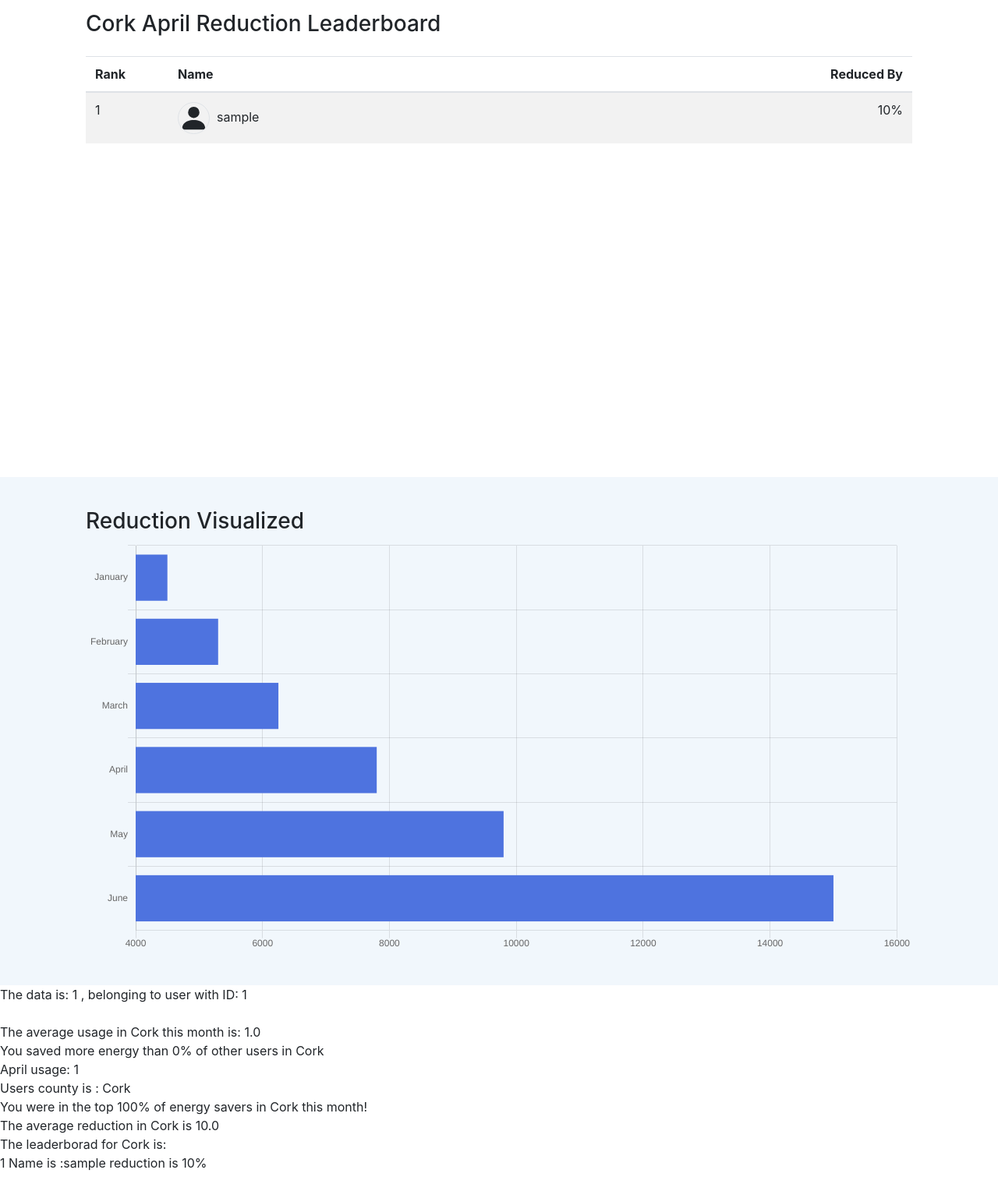
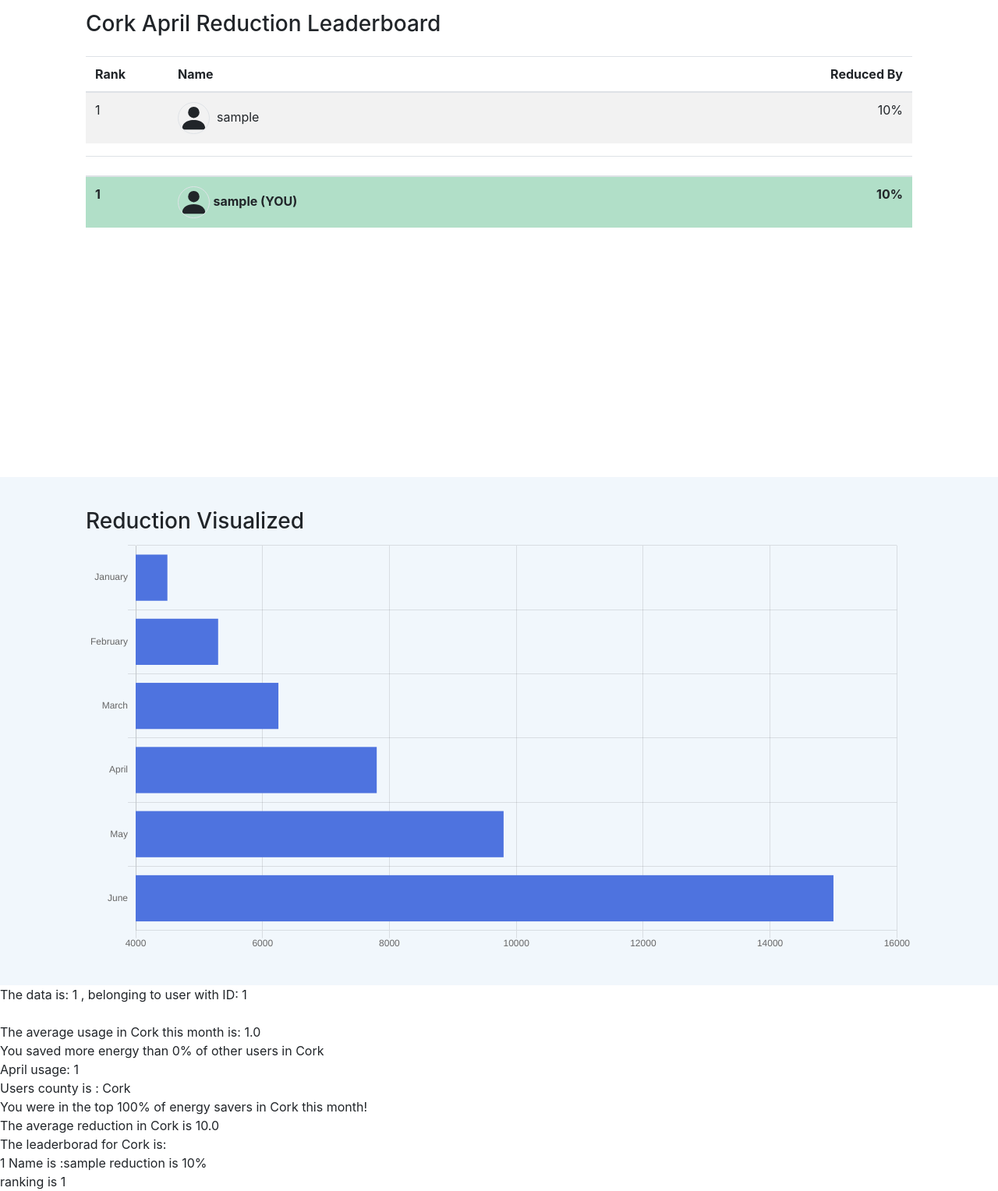
Before and after one commit to CONORWEAVER/Conserveire, a Django app: page /webapp/comparative_feedback/ in a window 1280 px wide. Shown: the part 565-2093 px from the top of the page at 78% size. Before the commit the page ends 2067 px from the top, so only its background shows below. Run offline with Django 3.2, Linux system fonts and the light colour scheme; a user stored in the database is signed in; tables that the repository leaves empty hold one stand-in row (values such as "Sample post"); some libraries are stand-ins or nearby versions.

Commit message:
safetynet 13/04 [4]

```diff
--- a/LearningProject/models.py
+++ b/LearningProject/models.py
@@ -3,6 +3,8 @@ from django.db.models import ForeignKey
 from django.forms import ModelForm, forms
 from django.contrib.auth.models import User
 from django.db.models.signals import post_save
+
+
 
 # Create your models here.
 
--- a/LearningProject/urls.py
+++ b/LearningProject/urls.py
@@ -1,7 +1,7 @@
 from django.conf.urls import url
 from . import views
 
-from django.conf.urls import url
+from django.conf.urls import url, include
 from django.urls import path
 from . import views
 
@@ -16,6 +16,7 @@ urlpatterns = [
     url(r'^register/$', views.register, name='register'),
     url(r'^feedback/$', views.view_feedback, name='webapp/feedback.html'),
     url(r'^monthly_use_form/$', views.monthly_use, name='webapp/monthly_use_form.html'),
-    url(r'^comparative_feedback/$', views.comparative_feedback, name='webapp/comparative_feedback.html')
+    url(r'^comparative_feedback/$', views.comparative_feedback, name='webapp/comparative_feedback.html'),
+    url(r"^badges/", include("pinax.badges.urls", namespace="pinax_badges")),
 
 ]
--- a/LearningProject/views.py
+++ b/LearningProject/views.py
@@ -240,10 +240,9 @@ def comparative_feedback(request):
     usagedata = Usage.objects.filter(user=request.user)
     for c in usagedata:
         county = c.county
-    for d in usagedata:
-        reduction = d.reduction_percentage
-    for m in usagedata:
-        data2 = m.Apr
+        reduction = c.reduction_percentage
+        data2 = c.Apr
+
 
     data1 = Usage.objects.filter(county=county)
     for m in data1:
@@ -251,6 +250,7 @@ def comparative_feedback(request):
 
     if data2 != 0:
         comaprative_leaderboard = data1.order_by('-reduction_percentage')[:10]
+        ranking = Usage.objects.filter(user__usage__reduction_percentage__gte=reduction).count()
 
     countydata = Usage.objects.filter(user__usage__county=county).values('Apr', 'user_id')
     countyavg = countydata.aggregate(Avg('Apr'))
@@ -269,5 +269,5 @@ def comparative_feedback(request):
             'Apr': Apr, 'county': county, 'betterThan': betterThan,
             'thismonth_full': thismonth_full, 'data2': data2,
             'countyavgReduction': countyavgReduction, 'reduction': reduction, 'user': user,
-            'comparative_leaderboard': comaprative_leaderboard}
+            'comparative_leaderboard': comaprative_leaderboard, 'ranking': ranking}
     return render(request, 'webapp/comparative_feedback.html', args)
--- a/djangoProject/settings.py
+++ b/djangoProject/settings.py
@@ -38,6 +38,7 @@ INSTALLED_APPS = [
     'django.contrib.messages',
     'django.contrib.staticfiles',
     'LearningProject.apps.LearningProjectConfig',
+    "pinax.badges",
 
 ]
 
--- a/djangoProject/urls.py
+++ b/djangoProject/urls.py
@@ -25,5 +25,6 @@ urlpatterns = [
  #   url(r'^$', views.login_redirect, name='login_redirect'),
     url(r'^$', rv.home, name='home'),
     url(r'^admin/', admin.site.urls),
-    url(r'^webapp/', include('LearningProject.urls'))
+    url(r'^webapp/', include('LearningProject.urls')),
+    url(r"^badges/", include("pinax.badges.urls", namespace="pinax_badges")),
 ]
--- a/djangoProject/views.py
+++ b/djangoProject/views.py
@@ -1,4 +1,3 @@
 from django.shortcuts import redirect
-
 def login_redirect(request):
     return redirect('/webapp/login')
--- a/templates/webapp/comparative_feedback.html
+++ b/templates/webapp/comparative_feedback.html
@@ -84,6 +84,24 @@
                                         <td class="text-right">{{ c.reduction_percentage }}%</td>
                                     </tr>
                                     {% endfor %}
+                                </tbody>
+                            </table>
+                         <table class="table table-striped table-hover">
+                                <thead>
+                                    <tr>
+                                        <th style="width: 10%;"></th>
+                                        <th></th>
+                                        <th class="text-right"></th>
+                                    </tr>
+                                </thead>
+                                <tbody>
+                                         <tr style="background: rgba(116,198,157,0.56);">
+                                             <td class="text-left" style="width: 6%;"><strong>{{ ranking }}</strong></td>
+                                        <td><svg xmlns="http://www.w3.org/2000/svg" width="1em" height="1em" viewBox="0 0 16 16" fill="currentColor" class="bi bi-person-fill border rounded-circle" style="font-size: 41px;border-width: 0px;border-style: none;">
+                                                <path fill-rule="evenodd" d="M3 14s-1 0-1-1 1-4 6-4 6 3 6 4-1 1-1 1H3zm5-6a3 3 0 1 0 0-6 3 3 0 0 0 0 6z"></path>
+                                            </svg>&nbsp;<strong>{{ user.username}} (YOU)</strong></td>
+                                             <td class="text-right"><strong>{{ reduction }}%</strong></td>
+                                    </tr>
 
 
                                     </tr>
@@ -139,4 +157,6 @@
     {% for c in comparative_leaderboard %}
     {{ forloop.counter }} Name is :{{ c.user.username }} reduction is {{ c.reduction_percentage }}%<br>
     {% endfor %}
+
+    ranking is {{ ranking }}
 {% endblock %}
```
